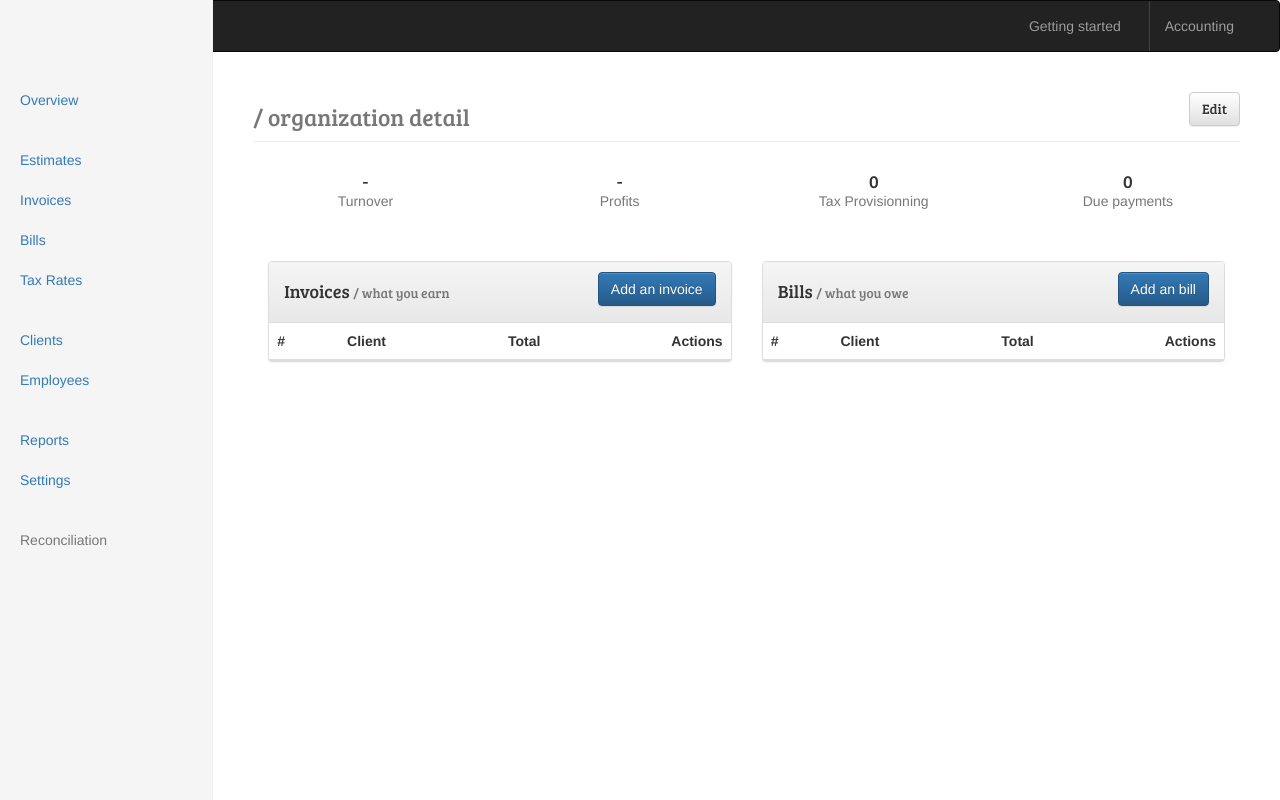
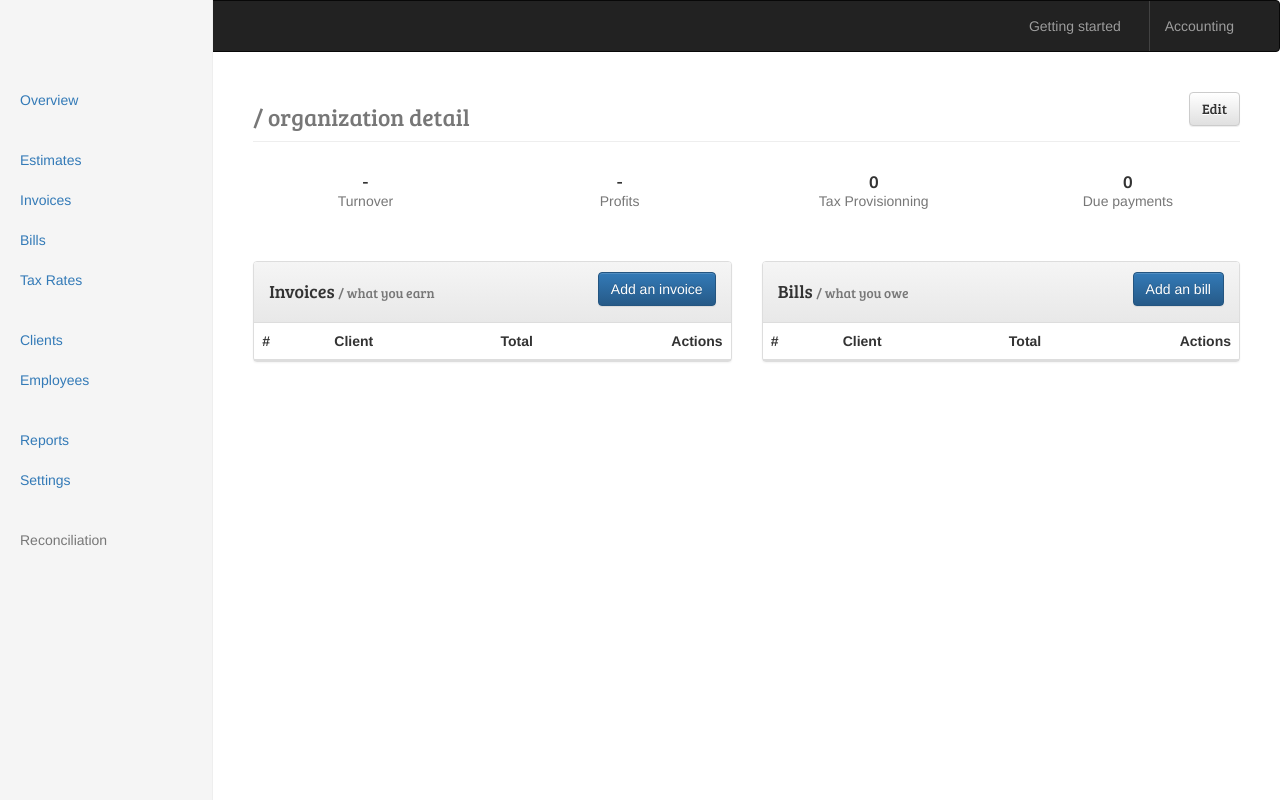
Before and after one commit to dulacp/django-accounting, a Django app: template accounting/templates/accounting/books/dashboard.html in a window 1280 px wide. Run offline with Django 3.2, Linux system fonts and the light colour scheme; the template is opened without the code that fills it, so the values that code supplies are empty; parts of the project's set-up code (start-up, migrations or seed data) failed here and were passed over; some libraries are stand-ins or nearby versions.

```diff
--- a/accounting/templates/accounting/books/dashboard.html
+++ b/accounting/templates/accounting/books/dashboard.html
@@ -28,7 +28,7 @@
         </div>
     </div>
 
-    <div class="row-fluid">
+    <div class="row">
         <div class="col-xs-12 col-sm-6">
             <div class="panel panel-default">
                 <div class="panel-heading overflow-box">
--- a/accounting/templates/accounting/books/organization_detail.html
+++ b/accounting/templates/accounting/books/organization_detail.html
@@ -28,7 +28,7 @@
         </div>
     </div>
 
-    <div class="row-fluid">
+    <div class="row">
         <div class="col-xs-12 col-sm-6">
             {% include "books/_partials/invoice_list.html" with invoices=invoices hide_edit=True %}
             <a href="{% url 'books:invoice-create' %}" class="btn btn-primary btn-lg" role="button">
```
